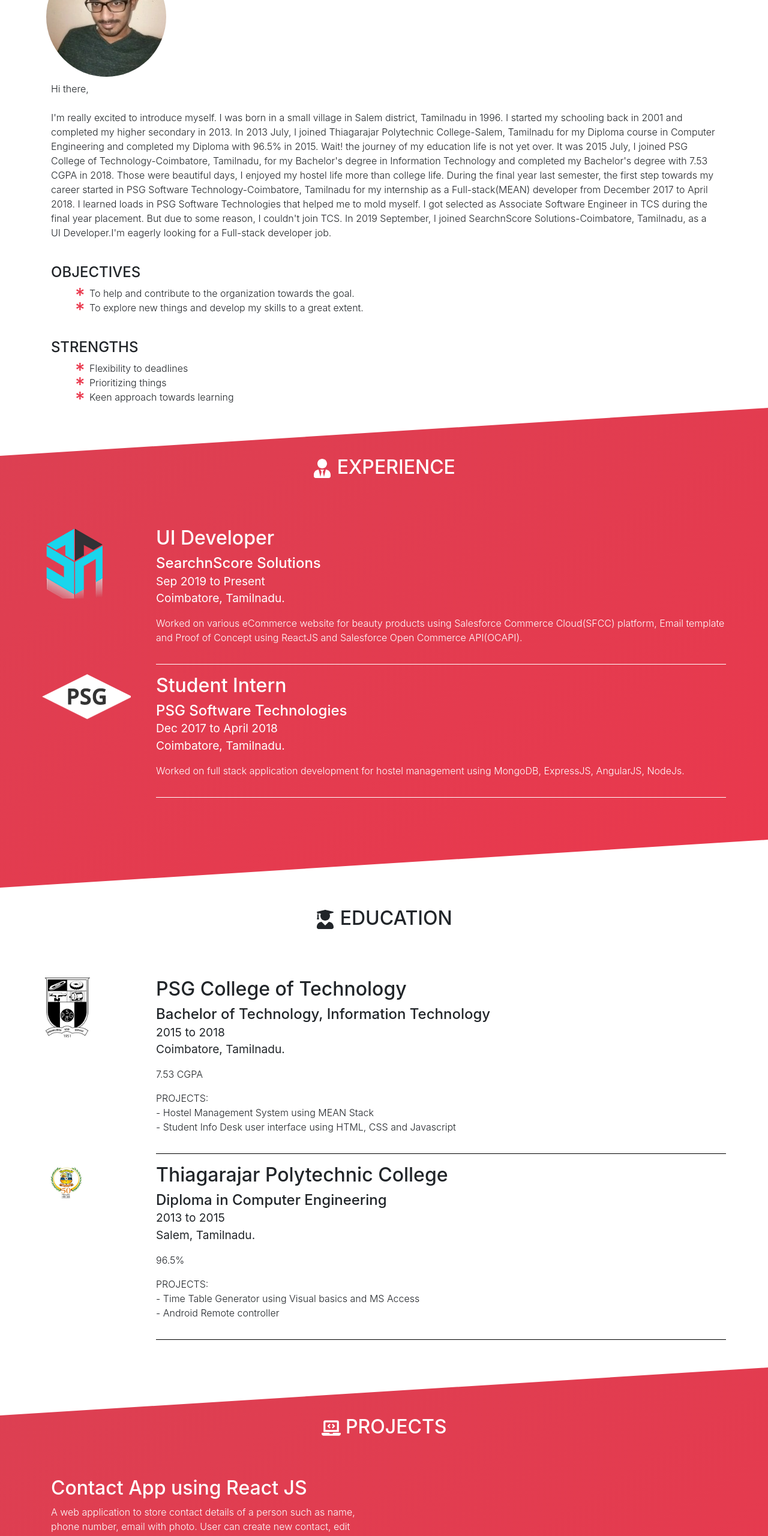
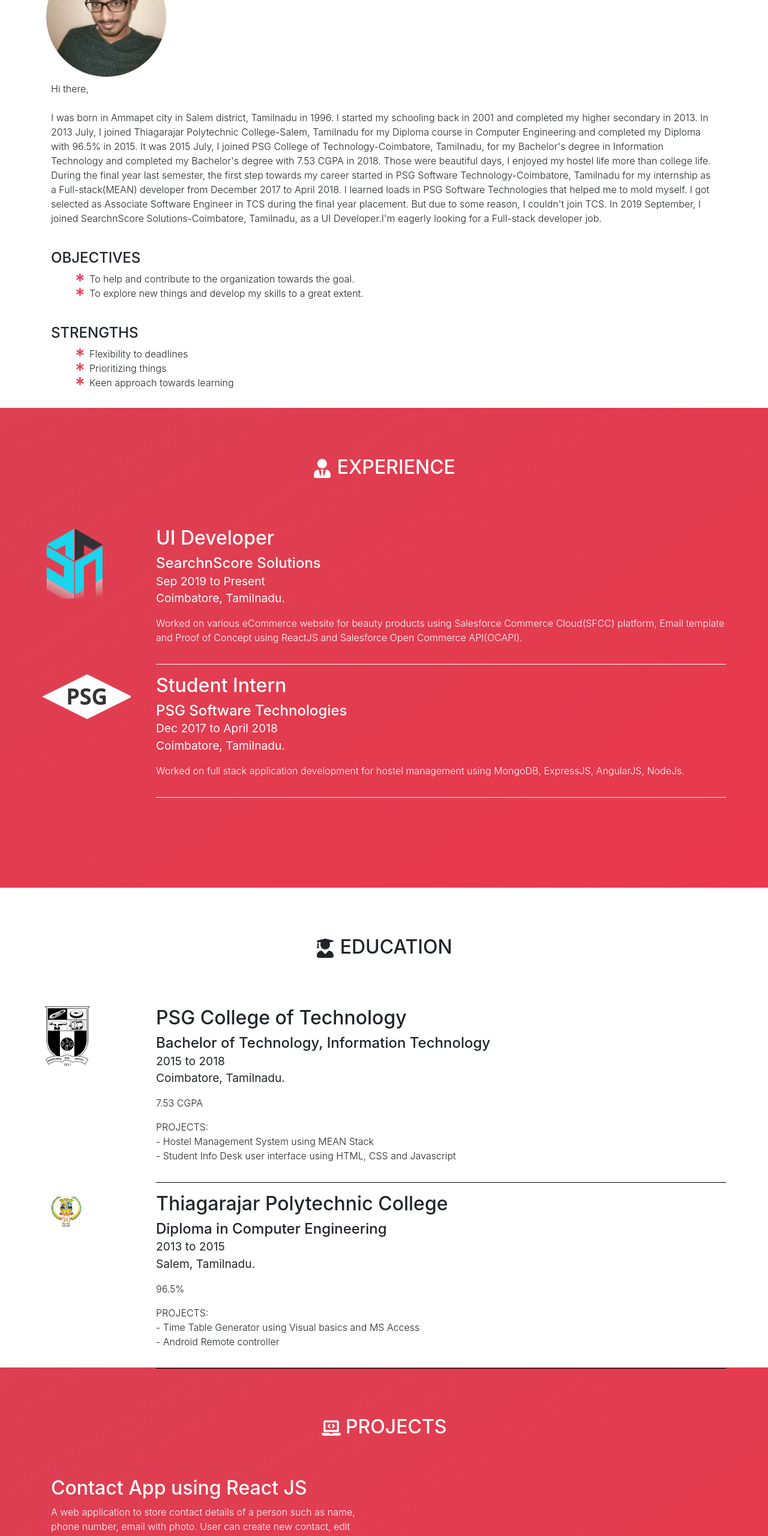
Before and after one commit to dineshs7/dinesh-resume, a React (Create React App) app: page / in a window 1280 px wide. Shown: the part 920-3481 px from the top of the page at 60% size. Built offline with nearby package versions, Linux system fonts and the light colour scheme.

Commit message:
clip-path removed in all devices

```diff
--- a/src/components/About.jsx
+++ b/src/components/About.jsx
@@ -16,12 +16,10 @@
                             <h4>Coimbatore, Tamilnadu, India</h4>
                             </div>
                             <p>Hi there,<br/><br/>
-                            I'm really excited to introduce myself.
-                            I was born in a small village in Salem district, Tamilnadu in 1996.
+                            I was born in Ammapet city in Salem district, Tamilnadu in 1996.
                             I started my schooling back in 2001 and completed my higher secondary in 2013.
                             In 2013 July, I joined Thiagarajar Polytechnic College-Salem, Tamilnadu for my Diploma course in
                             Computer Engineering and completed my Diploma with 96.5% in 2015.
-                            Wait! the journey of my education life is not yet over.
                             It was 2015 July, I joined PSG College of Technology-Coimbatore, Tamilnadu, for my Bachelor's degree in
                             Information Technology and completed my Bachelor's degree with 7.53 CGPA in 2018.
                             Those were beautiful days, I enjoyed my hostel life more than college life.
--- a/src/components/Projects.jsx
+++ b/src/components/Projects.jsx
@@ -15,7 +15,7 @@
                             By default contact list is in ascending order with conatct</p>
                     </Col>
                 </Row>
-            </Container>>
+            </Container>
         </Container>
     );
 }
--- a/src/scss/_about.scss
+++ b/src/scss/_about.scss
@@ -7,8 +7,11 @@
 
 .about {
     height: auto;
-    @include respond(small) {
+    @include respond(xsmall) {
         padding-top: 10vh;
+    }
+    @include respond(medium) {
+        padding-top: 0;
     }
     @include respond(large) {
         padding-top: 5vh;
--- a/src/scss/_education.scss
+++ b/src/scss/_education.scss
@@ -6,11 +6,10 @@
 @import './variables';
 
 .education {
-    padding: 4vh 0;
+    padding: 10vh 0 4vh;
     height: auto;
     @include respond(large) {
         height: 100vh;
-        padding-bottom: 0;
     }
     img {
         max-width: 100%;;
--- a/src/scss/_experience.scss
+++ b/src/scss/_experience.scss
@@ -8,23 +8,10 @@
 .experience {
     background: linear-gradient(to right bottom, rgba(211,16,39, 0.8), $red);
     color: $white;
-    padding: 10vh 0 12vh;
+    padding: 10vh 0 4vh;
     height: auto;
-    @include respond(xsmall) {
-        padding: 10vh 0 15vh;
-        clip-path: polygon(0 10vh, 0 100%, 100% 255vh, 100% 0);
-    }
-    @include respond(small) {
-        clip-path: polygon(0 10vh, 0 100%, 100% 100%, 100% 0);
-    }
-    @include respond(medium) {
-        padding-bottom: 17vh;
-        clip-path: polygon(0 10vh, 0 100%, 100% 90%, 100% 0);
-    }
     @include respond(large) {
         height: 100vh;
-        clip-path: polygon(0 10vh, 0 100%, 100% 90vh, 100% 0);
-        padding-bottom: 0;
     }
     img {
         max-width: 100%;;
--- a/src/scss/_footerNavigation.scss
+++ b/src/scss/_footerNavigation.scss
@@ -17,15 +17,11 @@
 .footer-navigation {
     text-align: center;
     max-width: 100vw;
-    padding: 10vw;
+    padding: 5vw;
     background: linear-gradient(to right bottom, rgba(211,16,39, 0.8), $red);
-    @include respond(xsmall) {
-        padding-top: 15vw;
-        height: auto;
-    }
-    @include respond(large) {
+    @include respond(medium) {
         text-align: right;
-        padding: 10vh;
+        padding: 2rem;
     }
     a {
         color: $white;
--- a/src/scss/_projects.scss
+++ b/src/scss/_projects.scss
@@ -7,19 +7,9 @@
 .projects {
     background: linear-gradient(to right bottom, rgba(211,16,39, 0.8), $red);
     color: $white;
-    padding: 10vh 0 12vh;
+    padding: 10vh 0 4vh;
     height: auto;
-    @include respond(small-landscape) {
-        padding: 10vh 0 14vh;
-        clip-path: polygon(0 10vh, 0 100%, 100% 202vh, 100% 0);
-    }
-    @include respond(medium) {
-        padding-bottom: 10vh;
-        clip-path: polygon(0 10vh, 0 100%, 100% 60vh, 100% 0);
-    }
     @include respond(large) {
         height: 100vh;
-        clip-path: polygon(0 10vh, 0 100%, 100% 90vh, 100% 0);
-        padding-bottom: 0;
     }
 }
--- a/src/scss/_skills.scss
+++ b/src/scss/_skills.scss
@@ -7,10 +7,9 @@
 .skills {
     text-transform: uppercase;
     height: auto;
-    padding: 4vh 0;
+    padding: 10vh 0 4vh;
     @include respond(large) {
         height: 100vh;
-        padding-bottom: 0;
     }
     ul {
         padding-left: 0;
```
